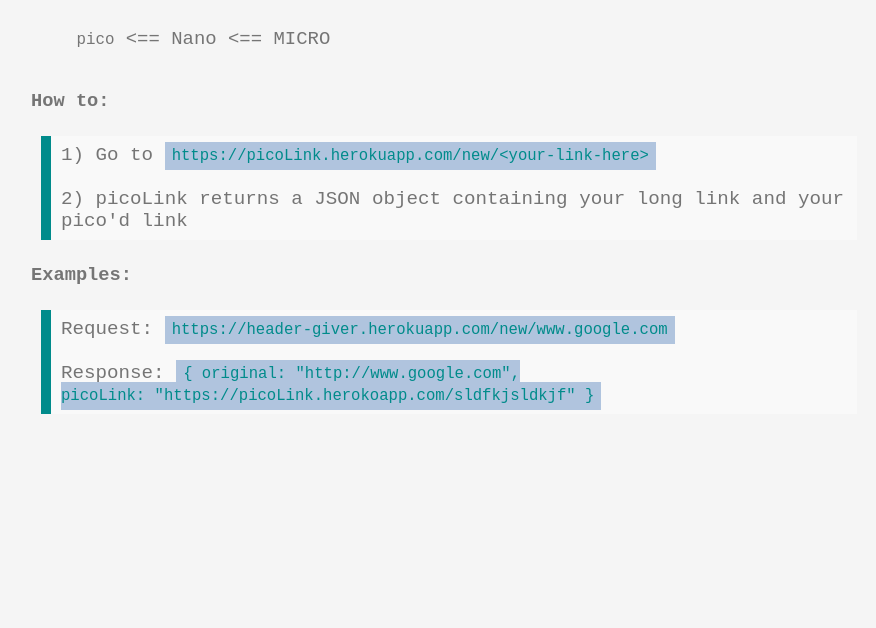
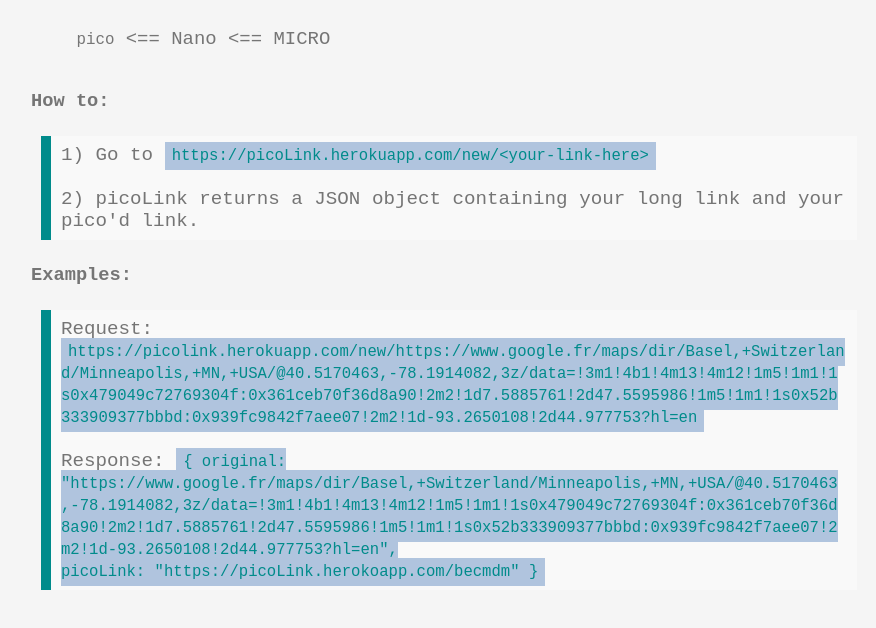
Before and after one commit to BenjaminDowns/picoURL, a website: page public/index.html in a window 1280 px wide. Shown: the part 154-782 px from the top of the page, without its empty margins (91-967 px from the left). Drawn offline with Linux system fonts and the light colour scheme.

Commit message:
fixed example

```diff
--- a/public/index.html
+++ b/public/index.html
@@ -22,17 +22,17 @@
                 <p class='instructions'>
                     1) Go to <code>https://picoLink.herokuapp.com/new/&lt;your-link-here&gt;</code>
                     <br/>
-                    <br/> 2) picoLink returns a JSON object containing your long link and your pico'd link
+                    <br/> 2) picoLink returns a JSON object containing your long link and your pico'd link.
                 </p>
             </blockquote>
             <h3>Examples:</h3>
             <blockquote>
                 <p>
-                    Request: <code>https://header-giver.herokuapp.com/new/www.google.com</code>
+                    Request: <code>https://picolink.herokuapp.com/new/https://www.google.fr/maps/dir/Basel,+Switzerland/Minneapolis,+MN,+USA/@40.5170463,-78.1914082,3z/data=!3m1!4b1!4m13!4m12!1m5!1m1!1s0x479049c72769304f:0x361ceb70f36d8a90!2m2!1d7.5885761!2d47.5595986!1m5!1m1!1s0x52b333909377bbbd:0x939fc9842f7aee07!2m2!1d-93.2650108!2d44.977753?hl=en</code>
                     <br/>
                     <br/> Response: <code>{
-                                    original: "http://www.google.com",<br/>
-                                    picoLink: "https://picoLink.herokoapp.com/sldfkjsldkjf"
+                                    original: "https://www.google.fr/maps/dir/Basel,+Switzerland/Minneapolis,+MN,+USA/@40.5170463,-78.1914082,3z/data=!3m1!4b1!4m13!4m12!1m5!1m1!1s0x479049c72769304f:0x361ceb70f36d8a90!2m2!1d7.5885761!2d47.5595986!1m5!1m1!1s0x52b333909377bbbd:0x939fc9842f7aee07!2m2!1d-93.2650108!2d44.977753?hl=en",<br/>
+                                    picoLink: "https://picoLink.herokoapp.com/becmdm"
                                 }</code>
                 </p>
             </blockquote>
```
